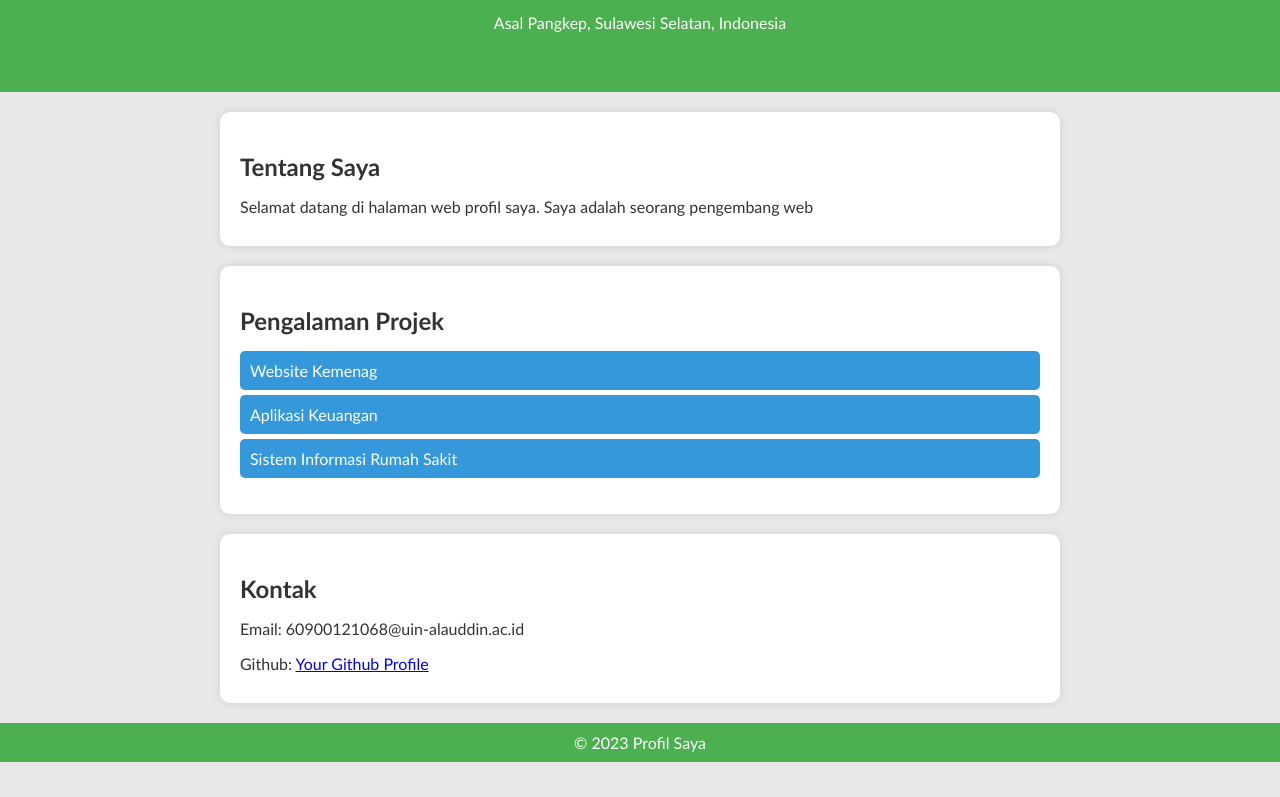
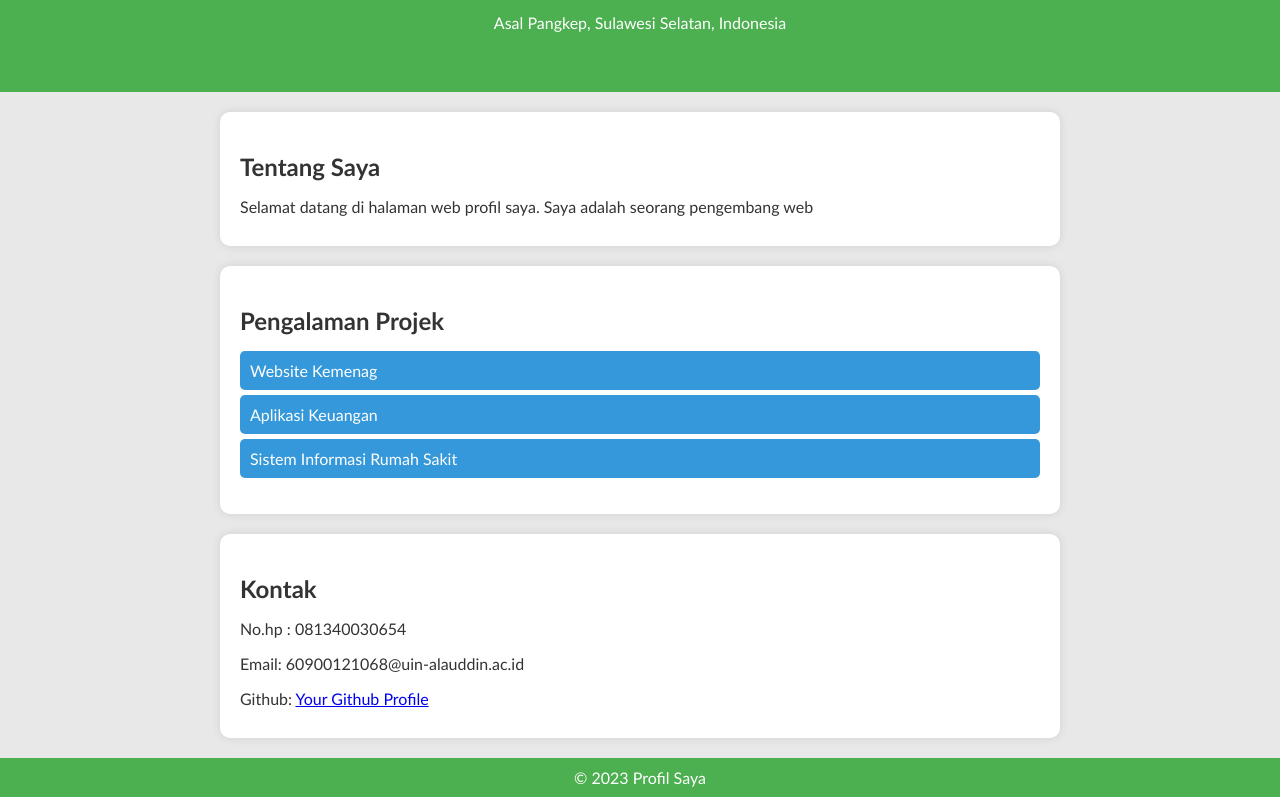
Before and after one commit to ahri24/ahri, a plain HTML site: page index.html in a window 1280 px wide. Shown: the part 315-1112 px from the top of the page. Before the commit the page ends 1077 px from the top, so only its background shows below. Drawn offline with Linux system fonts and the light colour scheme.

Commit message:
tambah no.hp

```diff
--- a/index.html
+++ b/index.html
@@ -31,6 +31,7 @@
 
     <section>
         <h2>Kontak</h2>
+        <p>No.hp : 081340030654</p>
         <p>Email: 60900121068@uin-alauddin.ac.id</p>
         <p>Github: <a href="https://github.com/ahri24" target="_blank">Your Github Profile</a></p>
         <!-- Tambahkan kontak lainnya sesuai kebutuhan -->
```
